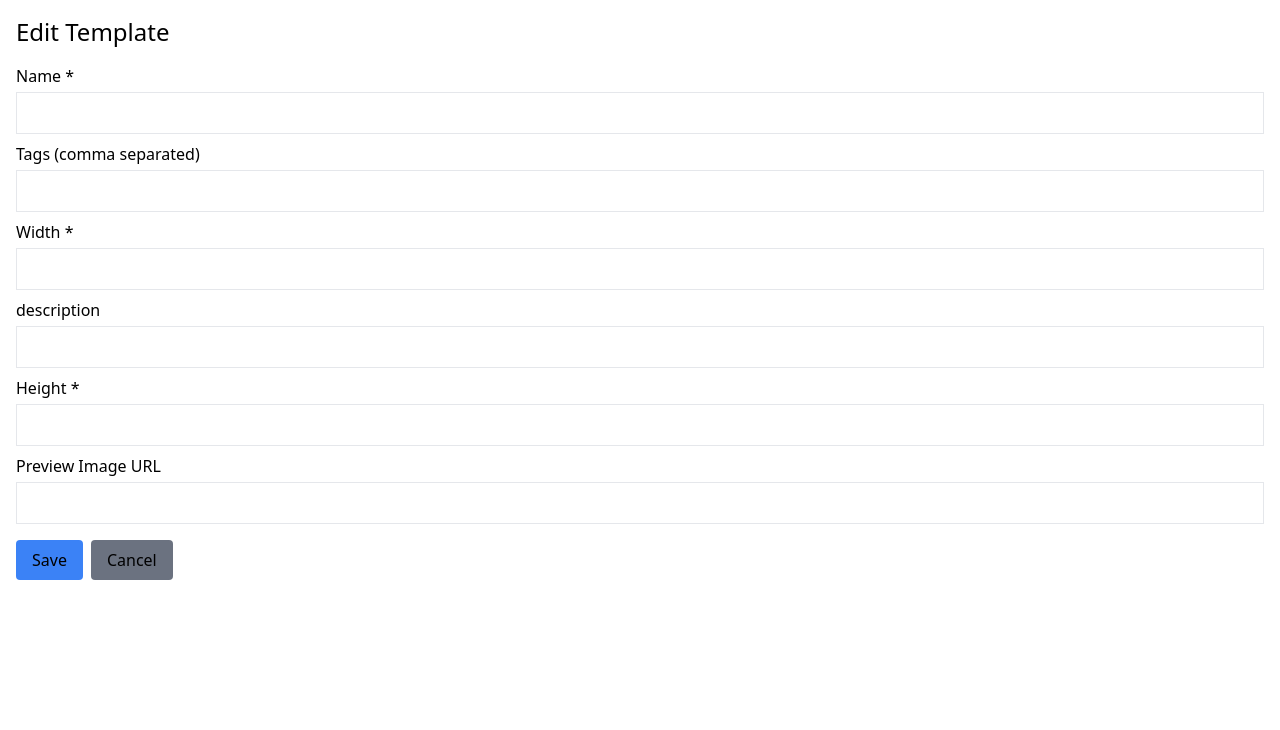
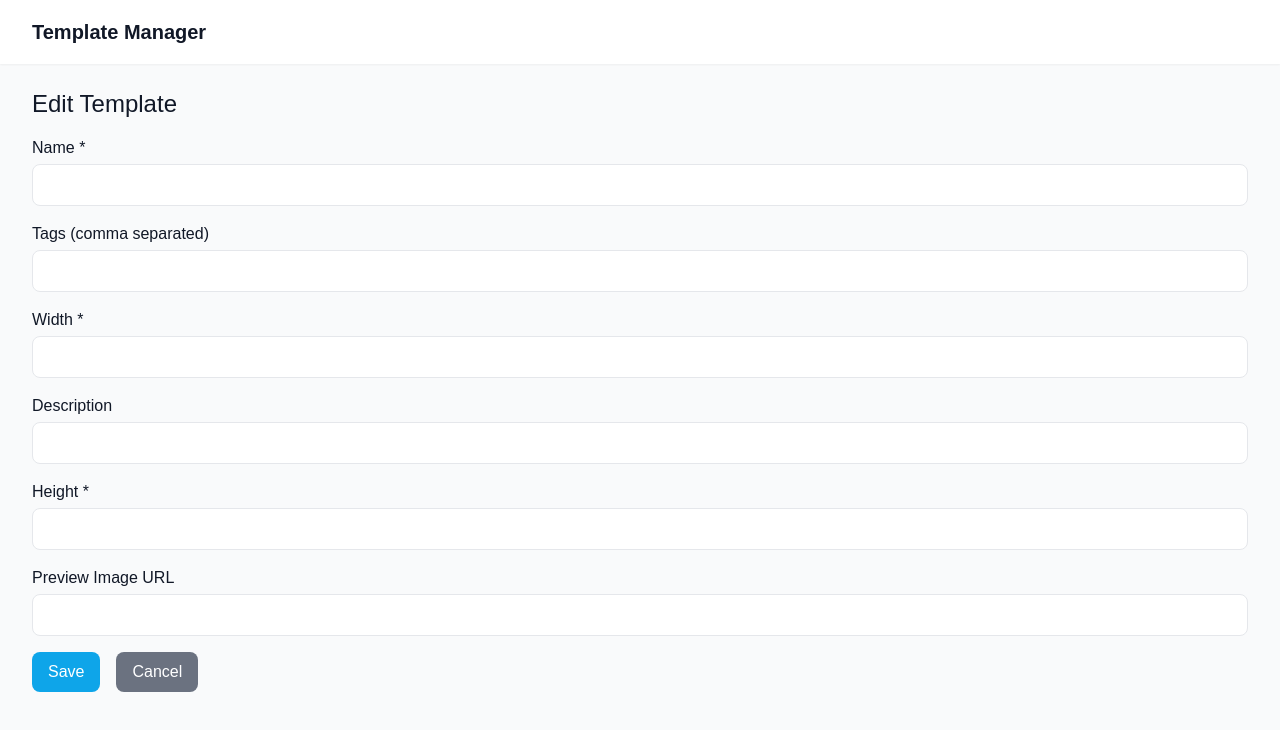
Before and after one commit to SapBs/AiScreenTemplates, a Vue app in the folder template-manager/: page /AiScreenTemplates/template/1 in a window 1280 px wide. Shown: the top 730 px of the page. Built offline with nearby package versions, Linux system fonts and the light colour scheme.

Commit message:
ui reworked, proxy added

```diff
--- a/template-manager/index.html
+++ b/template-manager/index.html
@@ -5,6 +5,7 @@
     <link rel="icon" type="image/svg+xml" href="/vite.svg" />
     <meta name="viewport" content="width=device-width, initial-scale=1.0" />
     <link href="src/style.css" rel="stylesheet">
+
     <title>AIScreen Test</title>
   </head>
   <body>
--- a/template-manager/src/App.vue
+++ b/template-manager/src/App.vue
@@ -1,12 +1,66 @@
 <template>
-  <div class="p-4" v-cloak>
-    <router-view></router-view>
+  <div class="min-h-screen bg-gray-50 dark:bg-gray-900">
+    <nav class="bg-white dark:bg-gray-800 shadow-sm">
+      <div class="max-w-7xl mx-auto px-4 sm:px-6 lg:px-8">
+        <div class="flex justify-between h-16">
+          <div class="flex items-center">
+            <h1 class="text-xl font-semibold text-gray-900 dark:text-white">Template Manager</h1>
+          </div>
+          <div class="flex items-center">
+            <button
+              v-if="store.isAuthenticated"
+              @click="logout"
+              class="text-gray-600 dark:text-gray-300 hover:text-gray-900 dark:hover:text-white"
+            >
+              Logout
+            </button>
+          </div>
+        </div>
+      </div>
+    </nav>
+
+    <main class="max-w-7xl mx-auto py-6 sm:px-6 lg:px-8">
+      <router-view v-slot="{ Component }">
+        <transition name="fade" mode="out-in">
+          <component :is="Component" />
+        </transition>
+      </router-view>
+    </main>
+
+    <LoadingOverlay
+      :is-loading="store.isLoading"
+      :message="store.error || 'Loading...'"
+    />
   </div>
 </template>
+
+<script setup>
+import { useMainStore } from './store';
+import LoadingOverlay from './components/LoadingOverlay.vue';
+
+const store = useMainStore();
+
+const logout = () => {
+  store.authToken = '';
+  store.isAuthenticated = false;
+  localStorage.removeItem('token');
+};
+</script>
 
 <style>
 [v-cloak] {
   display: none;
 }
 
+.fade-enter-active,
+.fade-leave-active {
+  transition: opacity 0.15s ease;
+}
+
+.fade-enter-from,
+.fade-leave-to {
+  opacity: 0;
+}
+
+
 </style>
--- /dev/null
+++ b/template-manager/src/components/LoadingOverlay.vue
@@ -0,0 +1,21 @@
+<template>
+  <div v-if="isLoading" class="fixed inset-0 bg-gray-900/50 backdrop-blur-sm z-50 flex items-center justify-center">
+    <div class="bg-white dark:bg-gray-800 p-6 rounded-lg shadow-xl flex flex-col items-center">
+      <div class="animate-spin rounded-full h-12 w-12 border-4 border-primary-500 border-t-transparent"></div>
+      <p class="mt-4 text-gray-700 dark:text-gray-300">{{ message }}</p>
+    </div>
+  </div>
+</template>
+
+<script setup>
+defineProps({
+  isLoading: {
+    type: Boolean,
+    default: false
+  },
+  message: {
+    type: String,
+    default: 'Loading...'
+  }
+})
+</script>
--- a/template-manager/src/store/index.js
+++ b/template-manager/src/store/index.js
@@ -1,5 +1,7 @@
 import { defineStore } from "pinia";
 import axios from "axios";
+
+const API_BASE = '/AiScreenTemplates/api/v1';
 
 export const useMainStore = defineStore("main", {
   state: () => ({
@@ -8,12 +10,16 @@ export const useMainStore = defineStore("main", {
     authToken: localStorage.getItem("token") || "",
     user: null,
     isAuthenticated: !!localStorage.getItem("token"),
+    isLoading: false,
+    error: null
   }),
   actions: {
     async login(userEmail, userPassword) {
+      this.isLoading = true;
+      this.error = null;
       try {
         const response = await axios.post(
-          "https://dev-api.aiscreen.io/api/v1/login",
+          `${API_BASE}/login`,
           {
             email: userEmail,
             password: userPassword,
@@ -23,33 +29,51 @@ export const useMainStore = defineStore("main", {
         this.isAuthenticated = true;
         localStorage.setItem("token", this.authToken);
       } catch (e) {
+        this.isLoading = false;
         console.error("Login error", e);
+        this.error = e.response?.data?.message || "Login failed";
         this.isAuthenticated = false;
+        throw e;
+      } finally {
+        this.isLoading = false;
       }
     },
 
     async fetchTemplates() {
+      if (this.authToken) {
+        this.isLoading = true;
+        this.error = null;
         try {
-        const response = await axios.get("https://dev-api.aiscreen.io/api/v1/canvas_templates", {
+          const response = await axios.get(`${API_BASE}/canvas_templates`, {
             headers: { Authorization: `Bearer ${this.authToken}` },
           });
           this.templates = response.data;
           this.extractTags();
         } catch (e) {
           console.error("Fetch templates error", e);
+          this.error = e.response?.data?.message || "Failed to fetch templates";
+          throw e;
+        } finally {
+          this.isLoading = false;
+        }
       }
     },
+
     extractTags() {
       const tagsSet = new Set();
       this.templates.forEach((t) => {
+        if (Array.isArray(t.tags)) {
           t.tags.forEach((tag) => tagsSet.add(tag));
+        }
       });
       this.tags = Array.from(tagsSet);
     },
+
     async deleteTemplate(id) {
+      this.isLoading = true;
+      this.error = null;
       try {
-        console.log("Auth token delete:", this.authToken);
-        await axios.delete(`https://dev-api.aiscreen.io/api/v1/canvas_templates`, {
+        await axios.delete(`${API_BASE}/canvas_templates`, {
           headers: {
             "Content-Type": "application/json",
             Authorization: `Bearer ${this.authToken}`,
@@ -59,24 +83,30 @@ export const useMainStore = defineStore("main", {
         this.templates = this.templates.filter((t) => t.id !== id);
       } catch (e) {
         console.error("Delete error", e);
+        this.error = e.response?.data?.message || "Failed to delete template";
+        throw e;
+      } finally {
+        this.isLoading = false;
       }
     },
+
     async saveTemplate(template) {
+      this.isLoading = true;
+      this.error = null;
       try {
-        if (template.id) {
-          console.log("Auth token save existing:", this.authToken);
-          // Update existing
-          await axios.put(
-            `https://dev-api.aiscreen.io/api/v1/canvas_templates/${template.id}`,
-            {
+        const templateData = {
           name: template.name,
           description: template.description || "",
           width: template.width,
           height: template.height,
           preview_image: template.preview_image || "",
           objects: "",
-              tags: template.tags || null,
-            },
+          tags: template.tags || [],
+        };
+        if (template.id) {
+          await axios.put(
+            `${API_BASE}/canvas_templates/${template.id}`,
+            templateData,
             {
               headers: {
                 "Content-Type": "application/json",
@@ -85,18 +115,9 @@ export const useMainStore = defineStore("main", {
             },
           );
         } else {
-          console.log("Auth token create new:", this.authToken);
           await axios.post(
-            `https://dev-api.aiscreen.io/api/v1/canvas_templates/`,
-            {
-              name: template.name,
-              description: template.description || "",
-              width: template.width,
-              height: template.height,
-              preview_image: template.preview_image || "",
-              objects: "",
-              tags: template.tags || null,
-            },
+            `${API_BASE}/canvas_templates/`,
+            templateData,
             {
               headers: {
                 "Content-Type": "application/json",
@@ -108,7 +129,11 @@ export const useMainStore = defineStore("main", {
         await this.fetchTemplates();
       } catch (e) {
         console.error("Save template error", e);
+        this.error = e.response?.data?.message || "Failed to save template";
+        throw e;
+      } finally {
+        this.isLoading = false;
+      }
     }
   },
-  },
 });
--- a/template-manager/src/style.css
+++ b/template-manager/src/style.css
@@ -1,3 +1,9 @@
 @tailwind base;
 @tailwind components;
 @tailwind utilities;
+
+@layer base {
+    body {
+      @apply antialiased text-gray-900 dark:text-gray-100;
+    }
+  }
--- a/template-manager/src/views/Template.vue
+++ b/template-manager/src/views/Template.vue
@@ -3,55 +3,73 @@
     <h1 class="text-2xl mb-4">
       {{ isEdit ? "Edit Template" : "Create Template" }}
     </h1>
-    <form @submit.prevent="save">
-      <div class="mb-2">
-        <label class="block mb-1">Name *</label>
-        <input v-model="form.name" class="border p-2 w-full" required />
+    <form @submit.prevent="save" class="space-y-4">
+      <div>
+        <label class="block mb-1 font-medium">Name *</label>
+        <input
+          v-model="form.name"
+          class="w-full px-3 py-2 border rounded-lg focus:ring-2 focus:ring-primary-500 focus:border-primary-500"
+          required
+        />
       </div>
-      <div class="mb-2">
-        <label class="block mb-1">Tags (comma separated)</label>
-        <input v-model="form.tags" class="border p-2 w-full" />
+      <div>
+        <label class="block mb-1 font-medium">Tags (comma separated)</label>
+        <input
+          v-model="form.tags"
+          class="w-full px-3 py-2 border rounded-lg focus:ring-2 focus:ring-primary-500 focus:border-primary-500"
+        />
       </div>
-      <div class="mb-2">
-        <label class="block mb-1">Width *</label>
+      <div>
+        <label class="block mb-1 font-medium">Width *</label>
         <input
           v-model.number="form.width"
           type="number"
-          class="border p-2 w-full"
+          class="w-full px-3 py-2 border rounded-lg focus:ring-2 focus:ring-primary-500 focus:border-primary-500"
           required
         />
       </div>
-      <div class="mb-2">
-        <label class="block mb-1">description</label>
+      <div>
+        <label class="block mb-1 font-medium">Description</label>
         <input
-          v-model.number="form.description"
-          class="border p-2 w-full"
+          v-model="form.description"
+          class="w-full px-3 py-2 border rounded-lg focus:ring-2 focus:ring-primary-500 focus:border-primary-500"
         />
       </div>
-      <div class="mb-2">
-        <label class="block mb-1">Height *</label>
+      <div>
+        <label class="block mb-1 font-medium">Height *</label>
         <input
           v-model.number="form.height"
           type="number"
-          class="border p-2 w-full"
+          class="w-full px-3 py-2 border rounded-lg focus:ring-2 focus:ring-primary-500 focus:border-primary-500"
           required
         />
       </div>
-      <div class="mb-2">
-        <label class="block mb-1">Preview Image URL</label>
-        <input v-model="form.preview_image" class="border p-2 w-full" />
+      <div>
+        <label class="block mb-1 font-medium">Preview Image URL</label>
+        <input
+          v-model="form.preview_image"
+          class="w-full px-3 py-2 border rounded-lg focus:ring-2 focus:ring-primary-500 focus:border-primary-500"
+        />
       </div>
-      <div class="mt-4">
-        <button type="submit" class="bg-blue-500 text-black px-4 py-2 rounded">
-          Save
+      <div class="flex gap-4">
+        <button
+          type="submit"
+          class="px-4 py-2 bg-primary-500 text-white rounded-lg hover:bg-primary-600 focus:outline-none focus:ring-2 focus:ring-primary-500 focus:ring-offset-2"
+          :disabled="store.isLoading"
+        >
+          {{ store.isLoading ? 'Saving...' : 'Save' }}
         </button>
         <button
           @click="$router.push('/')"
           type="button"
-          class="ml-2 bg-gray-500 text-black px-4 py-2 rounded"
+          class="px-4 py-2 bg-gray-500 text-white rounded-lg hover:bg-gray-600 focus:outline-none focus:ring-2 focus:ring-gray-500 focus:ring-offset-2"
+          :disabled="store.isLoading"
         >
           Cancel
         </button>
+      </div>
+      <div v-if="store.error" class="mt-4 p-4 bg-red-100 text-red-700 rounded-lg">
+        {{ store.error }}
       </div>
     </form>
   </div>
@@ -61,6 +79,7 @@
 import { ref, onMounted } from "vue";
 import { useRoute, useRouter } from "vue-router";
 import { useMainStore } from "../store";
+import LoadingOverlay from "../components/LoadingOverlay.vue";
 
 const route = useRoute();
 const router = useRouter();
@@ -73,6 +92,7 @@ const form = ref({
   tags: "",
   width: null,
   height: null,
+  description: "",
   preview_image: "",
 });
 
@@ -86,33 +106,40 @@ onMounted(() => {
       form.value = {
         id: template.id,
         name: template.name,
-        description: template.description,
-        tags: template.tags.join(", "),
-        width: template.width,
-        height: template.height,
-        preview_image: template.preview_image,
+        description: template.description || "",
+        tags: Array.isArray(template.tags) ? template.tags.join(", ") : "",
+        width: parseInt(template.width),
+        height: parseInt(template.height),
+        preview_image: template.preview_image || "",
       };
     }
   }
 });
 
-const save = () => {
+const save = async () => {
   if (!form.value.name.trim()) {
     alert("Name is required");
     return;
   }
 
-  form.width += "px"
-  form.height += "px"
+  try {
     const tagsArray = form.value.tags
       .split(",")
       .map((t) => t.trim())
       .filter((t) => t);
+
     const newTemplate = {
       ...form.value,
+      width: `${form.value.width}px`,
+      height: `${form.value.height}px`,
       tags: tagsArray,
     };
-  store.saveTemplate(newTemplate);
+
+    await store.saveTemplate(newTemplate);
     router.push("/");
+  } catch (error) {
+    // Error is already handled in the store
+    console.error("Save failed:", error);
+  }
 };
 </script>
--- a/template-manager/tailwind.config.js
+++ b/template-manager/tailwind.config.js
@@ -1,11 +1,30 @@
 /** @type {import('tailwindcss').Config} */
-module.exports = {
+export default {
   content: [
     "./index.html",
     "./src/**/*.{vue,js,ts,jsx,tsx}",
   ],
+  darkMode: 'class',
   theme: {
-    extend: {},
+    extend: {
+      colors: {
+        primary: {
+          50: '#f0f9ff',
+          100: '#e0f2fe',
+          200: '#bae6fd',
+          300: '#7dd3fc',
+          400: '#38bdf8',
+          500: '#0ea5e9',
+          600: '#0284c7',
+          700: '#0369a1',
+          800: '#075985',
+          900: '#0c4a6e',
+        },
+      },
+      fontFamily: {
+        sans: ['Inter var', 'sans-serif'],
+      },
+    },
   },
   plugins: [],
 }
```
Also changed, not shown: template-manager/package.json (+18 -14 lines), template-manager/vite.config.js (+10 -10 lines), 1 other file (tests, documents, lock files or other folders). Lines whose indentation alone changed are shown as unchanged.
